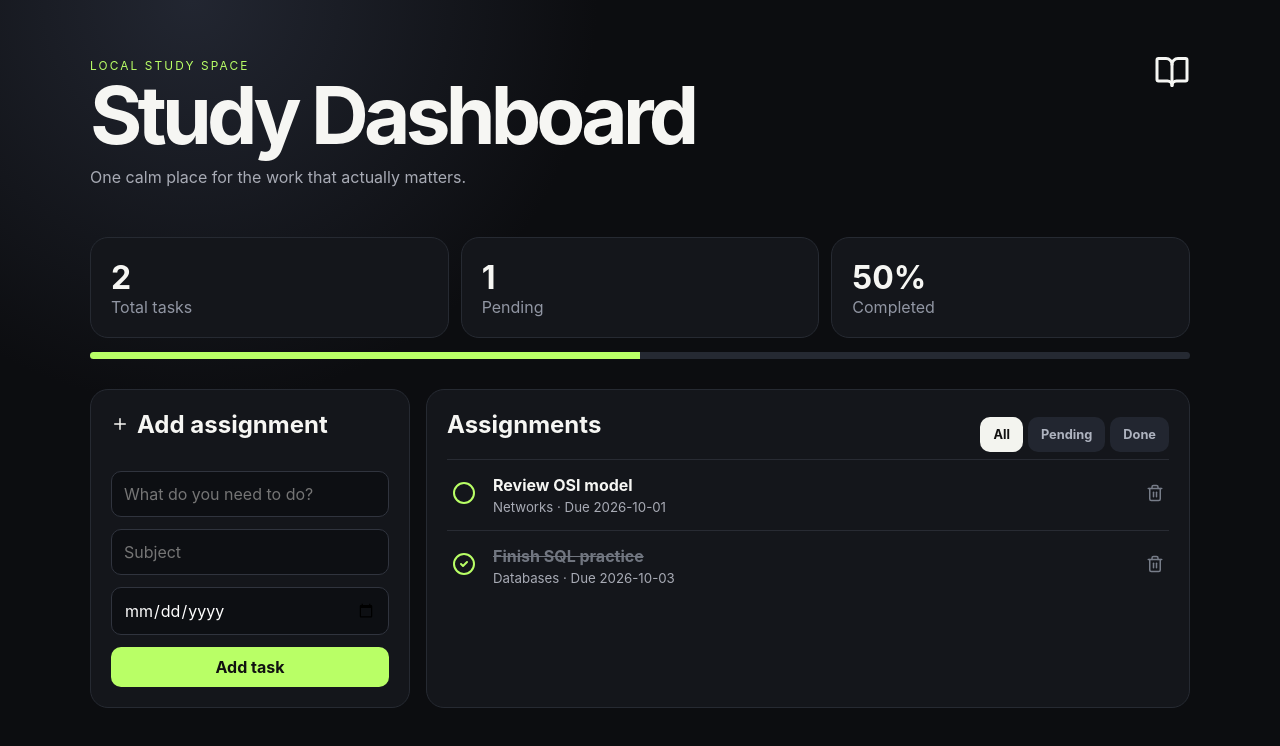
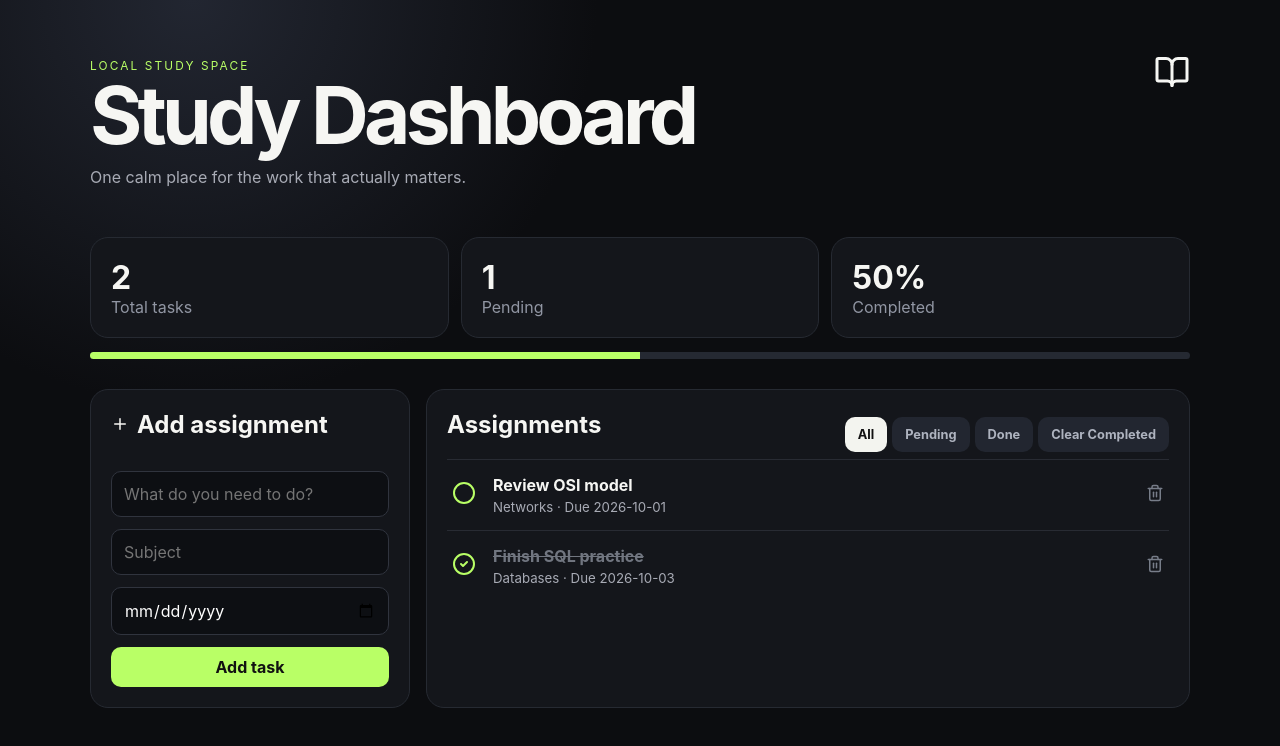
Before and after one commit to DonMilo-22/React-Study-Dashboard, a React (Vite) app: page / in a window 1280 px wide. Shown: the top 746 px of the page. Built offline with nearby package versions, Linux system fonts and the light colour scheme.

Commit message:
feat: clear completed assignments

```diff
--- a/src/App.jsx
+++ b/src/App.jsx
@@ -41,7 +41,7 @@ export default function App() {
         <button>Add task</button>
       </form>
       <section className="card">
-        <div className="toolbar"><h2>Assignments</h2><div>{["all","pending","done"].map(f=><button className={filter===f?"active":""} onClick={()=>setFilter(f)} key={f}>{f}</button>)}</div></div>
+        <div className="toolbar"><h2>Assignments</h2><div>{["all","pending","done"].map(f=><button className={filter===f?"active":""} onClick={()=>setFilter(f)} key={f}>{f}</button>)}{done > 0 && <button onClick={()=>setTasks(tasks.filter(t=>!t.done))}>Clear completed</button>}</div></div>
         <div className="tasks">
           {visible.length === 0 && <p className="empty">Nothing here. Tiny victory unlocked.</p>}
           {visible.map(t => <article className={"task " + (t.done ? "done" : "")} key={t.id}>
```
